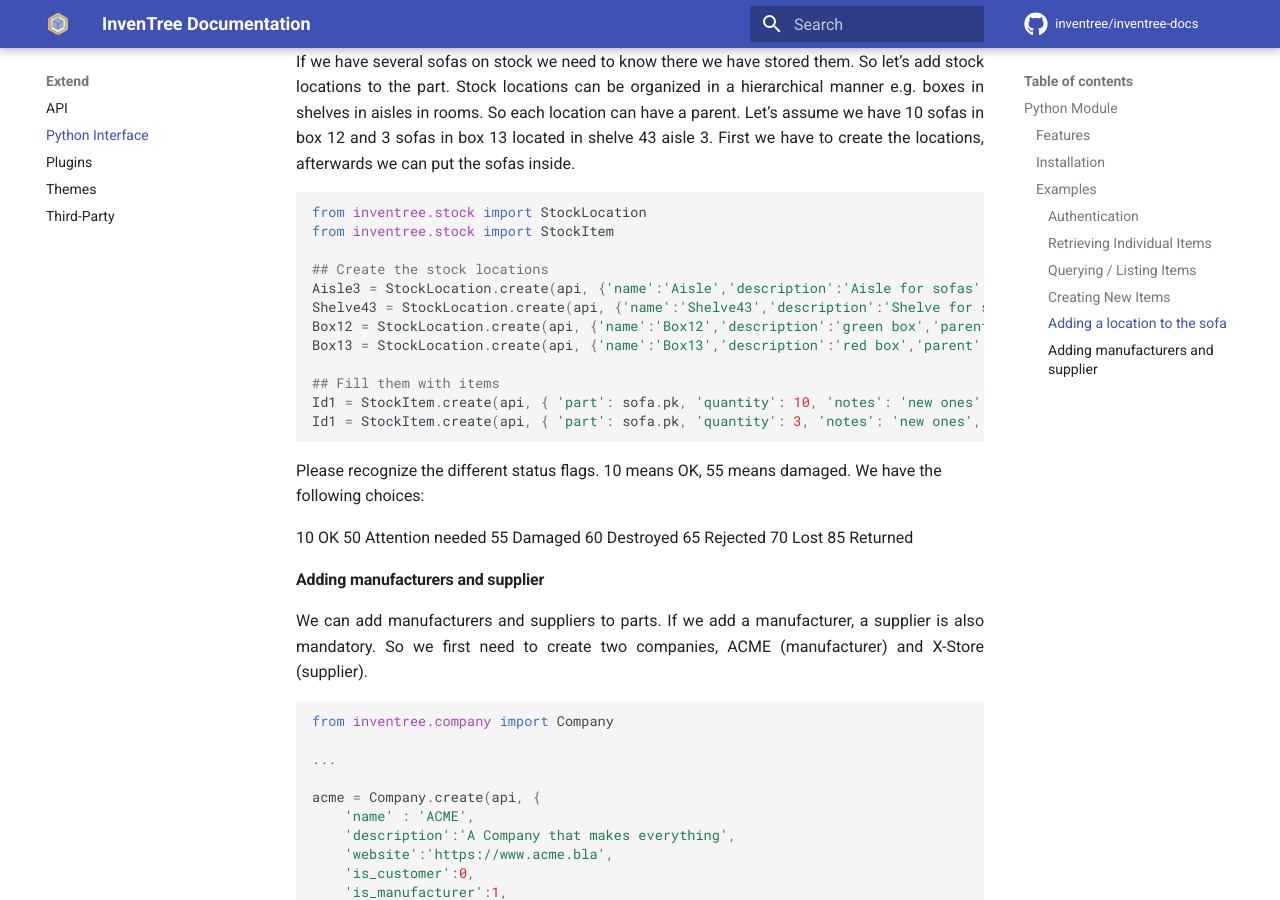
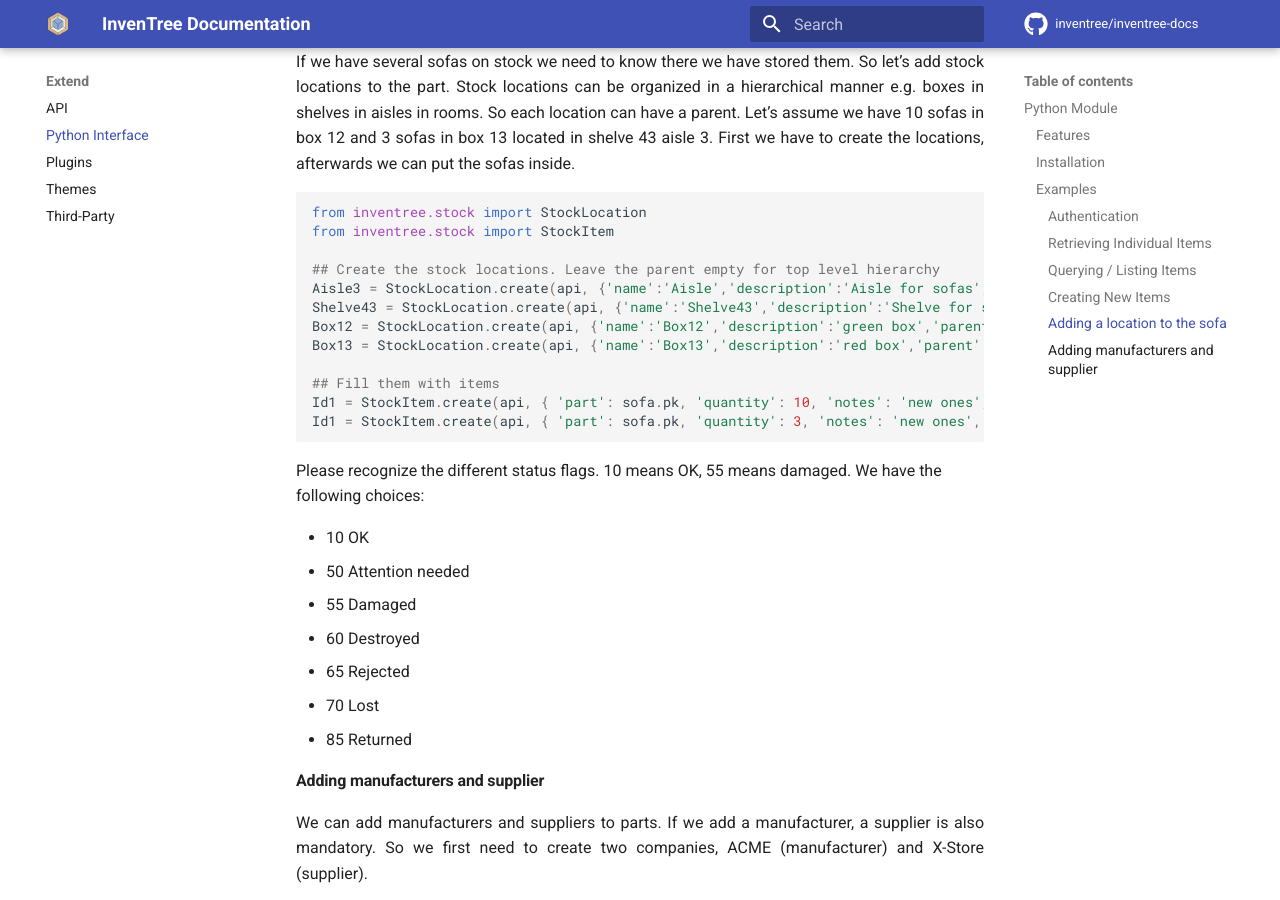
Before and after one commit to inventree/inventree-docs, an MkDocs documentation site: the page built from docs/extend/python.md, in a window 1280 px wide and 900 px high, scrolled down 2559 px. Built offline with MkDocs 1.6.1 and Material for MkDocs 9.7.7, drawn with Linux system fonts in a browser that asks for light colours; a script that is not in the unit is left out; comment, search, counter and statistics services are not loaded.

Commit message:
Update python.md

````diff
--- a/docs/extend/python.md
+++ b/docs/extend/python.md
@@ -129,7 +129,7 @@ If we have several sofas on stock we need to know there we have stored them. So
 from inventree.stock import StockLocation
 from inventree.stock import StockItem
 
-## Create the stock locations
+## Create the stock locations. Leave the parent empty for top level hierarchy
 Aisle3 = StockLocation.create(api, {'name':'Aisle','description':'Aisle for sofas','parent':''})
 Shelve43 = StockLocation.create(api, {'name':'Shelve43','description':'Shelve for sofas','parent':Aisle2.pk})
 Box12 = StockLocation.create(api, {'name':'Box12','description':'green box','parent':shelve43.pk})
@@ -142,13 +142,13 @@ Id1 = StockItem.create(api, { 'part': sofa.pk, 'quantity': 3, 'notes': 'new ones
 ```
 Please recognize the different status flags. 10 means OK, 55 means damaged. We have the following choices:
 
-10 OK
-50 Attention needed
-55 Damaged
-60 Destroyed
-65 Rejected
-70 Lost
-85 Returned
+* 10 OK
+* 50 Attention needed
+* 55 Damaged
+* 60 Destroyed
+* 65 Rejected
+* 70 Lost
+* 85 Returned
 
 #### Adding manufacturers and supplier
 
````
